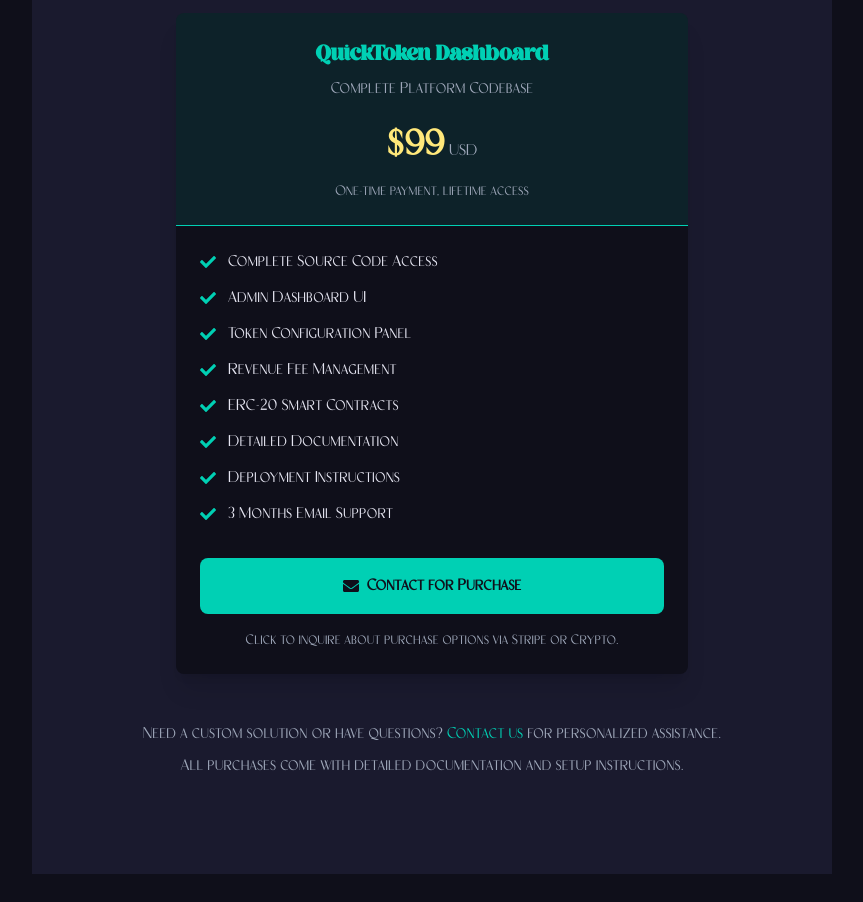
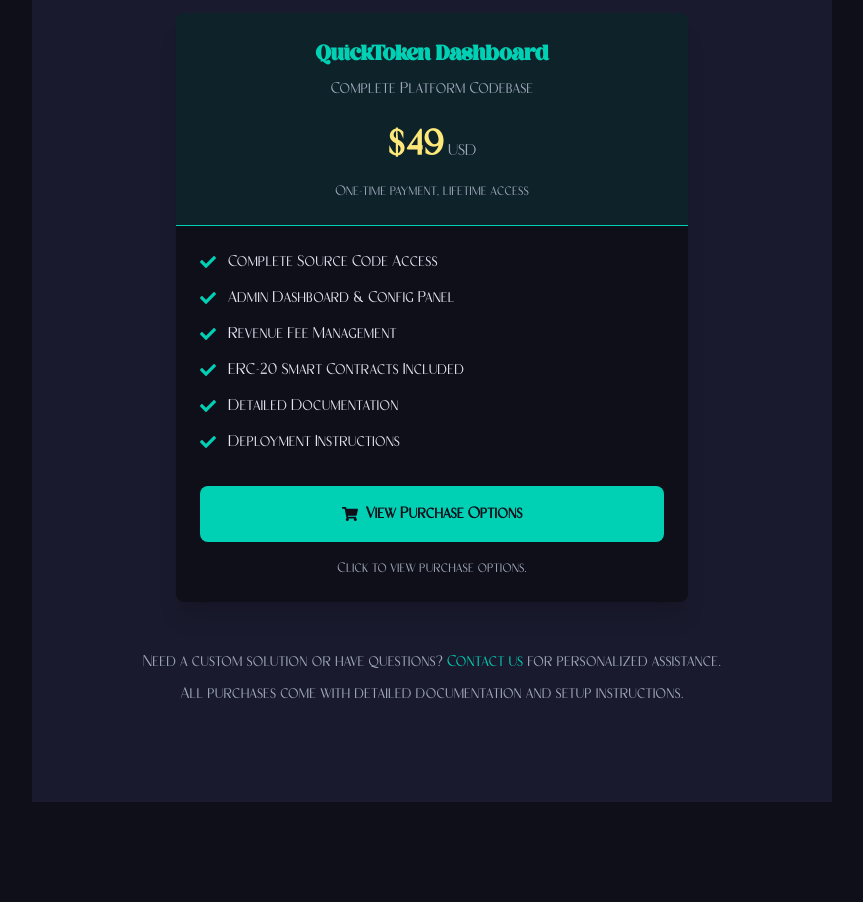
Before and after one commit to Gcavazo1/Quicktoken-Landing-Blog, a Next.js app: page / in a window 1280 px wide. Shown: the part 9800-10702 px from the top of the page, without its empty margins (208-1071 px from the left). Built offline with nearby package versions, Linux system fonts and the light colour scheme.

Commit message:
updated CTA link to Nodus Hub

```diff
--- a/app/components/sections/PricingSection.tsx
+++ b/app/components/sections/PricingSection.tsx
@@ -1,17 +1,15 @@
 import React from 'react';
-import { FaCheck, FaEnvelope } from 'react-icons/fa';
+import { FaCheck, FaEnvelope, FaShoppingCart } from 'react-icons/fa';
 
 const PricingSection = () => {
   // Features included in the package
   const includedFeatures = [
     "Complete Source Code Access",
-    "Admin Dashboard UI",
-    "Token Configuration Panel",
+    "Admin Dashboard & Config Panel",
     "Revenue Fee Management",
-    "ERC-20 Smart Contracts",
+    "ERC-20 Smart Contracts Included",
     "Detailed Documentation",
     "Deployment Instructions",
-    "3 Months Email Support",
   ];
 
   return (
@@ -31,7 +29,7 @@ const PricingSection = () => {
             <p className="text-textMuted mt-2 font-body">Complete Platform Codebase</p>
 
             <div className="mt-6 mb-4">
-              <span className="text-4xl font-bold text-highlight">$99</span>
+              <span className="text-4xl font-bold text-highlight">$49</span>
               <span className="text-textMuted font-body"> USD</span>
             </div>
 
@@ -50,17 +48,17 @@ const PricingSection = () => {
 
             <div className="mt-8 text-center">
               <a
-                href="https://personal-link-tree-mu.vercel.app/contact.html"
+                href="https://gigacode-nodus-hub.vercel.app/"
                 target="_blank"
                 rel="noopener noreferrer"
                 className="bg-primary hover:bg-opacity-80 text-background font-bold py-4 px-10 rounded-lg transition duration-300 flex items-center justify-center mx-auto font-body"
               >
-                <FaEnvelope className="mr-2" />
-                Contact for Purchase
+                <FaShoppingCart className="mr-2" />
+                View Purchase Options
               </a>
 
               <p className="mt-4 text-textMuted text-sm font-body">
-                Click to inquire about purchase options via Stripe or Crypto.
+                Click to view purchase options.
               </p>
             </div>
           </div>
```
